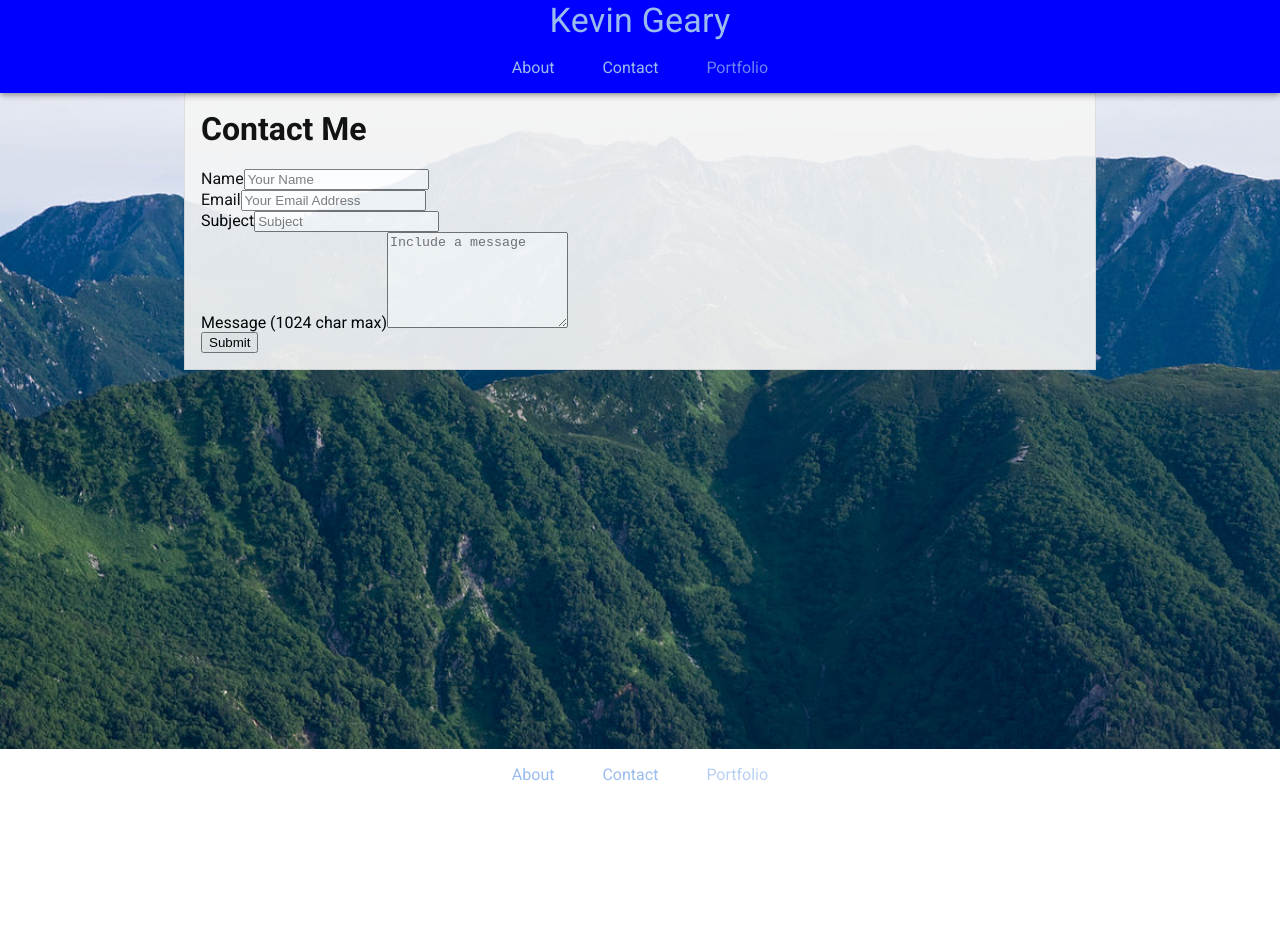
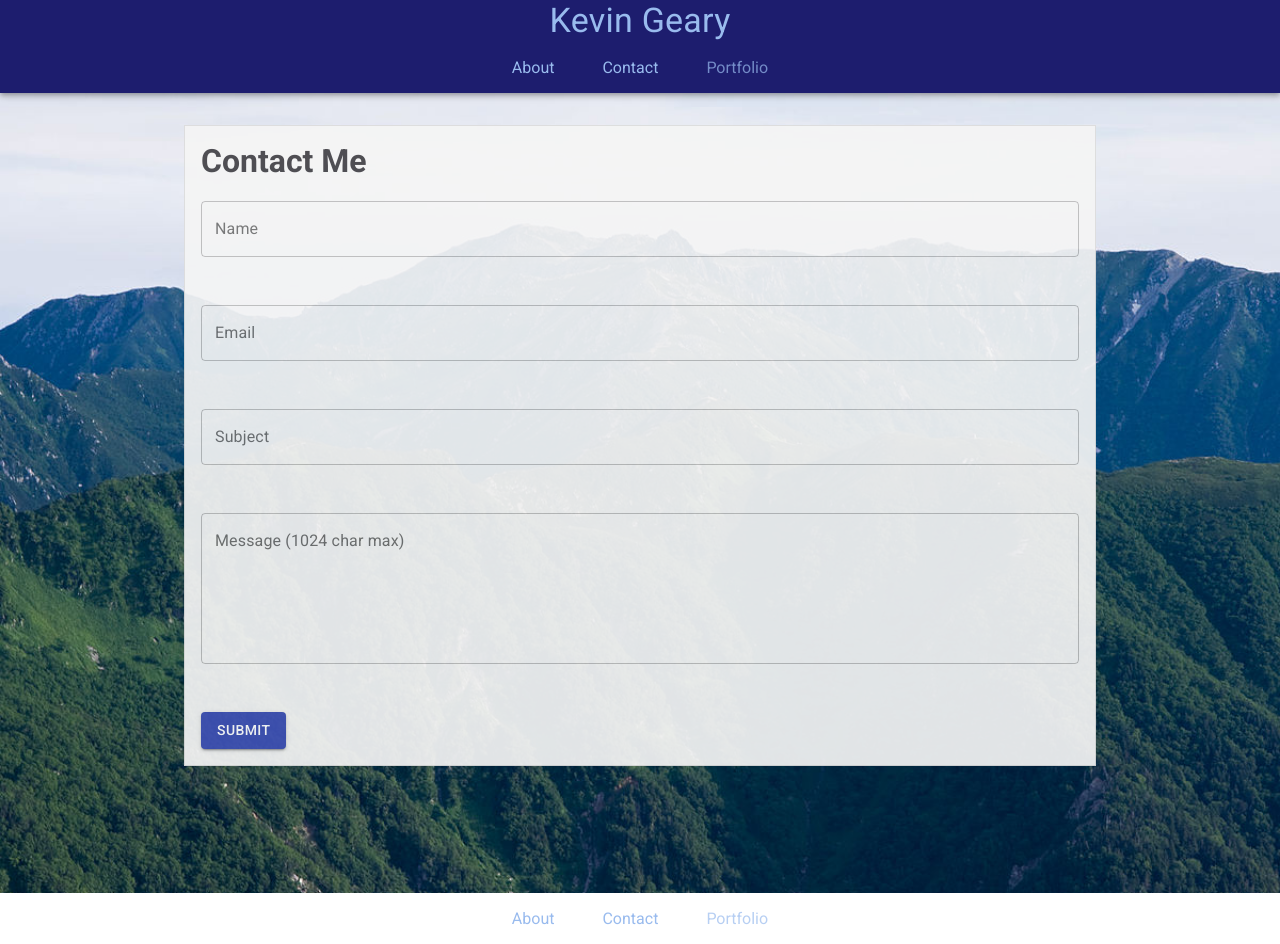
Before and after one commit to kgeary/heroku-portfolio, a React (Create React App) app in the folder client/: page /contact in a window 1280 px wide. Before the commit the page ends 800 px from the top, so only its background shows below. Built offline with nearby package versions, Linux system fonts and the light colour scheme.

Commit message:
Contact page mostly styled

```diff
--- a/client/package.json
+++ b/client/package.json
@@ -8,6 +8,7 @@
     "@testing-library/jest-dom": "^4.2.4",
     "@testing-library/react": "^9.5.0",
     "@testing-library/user-event": "^7.2.1",
+    "axios": "^0.19.2",
     "prop-types": "^15.7.2",
     "react": "^16.13.0",
     "react-dom": "^16.13.0",
--- a/client/src/components/ContactForm/index.js
+++ b/client/src/components/ContactForm/index.js
@@ -1,70 +1,69 @@
 import React from "react";
+import { TextField, TextArea, Button } from "@material-ui/core";
+import submit from "./submit";
+import "./style.css";
 
 function ContactForm() {
 
-  const handleFormSubmit = (e) => {
-    e.preventDefault();
-    const email = document.getElementById("email").value.trim();
-    const name = document.getElementById("name").value.trim();
-    const subject = document.getElementById("subject").value.trim();
-    const message = document.getElementById("message").value.trim();
+  const variant = "outlined" // "outlined" : "filled" :
+  const className = "formField";
+  return (
+    <form>
+      <div className={className}>
+        <TextField
+          fullWidth
+          className={className}
+          id="name"
+          label="Name"
+          placeholder="Your Name"
+          variant={variant}
+        />
+      </div>
 
-    if (message.length < 3) {
-      document.getElementById("alert").textContent = "Message is too short";
-      return;
-    }
+      <div className={className}>
+        <TextField
+          fullWidth
+          className={className}
+          id="email"
+          label="Email"
+          placeholder="Your Email"
+          variant={variant}
+        />
+      </div>
+      <div className={className}>
+        <TextField
+          fullWidth
+          className={className}
+          id="subject"
+          label="Subject"
+          placeholder="Email Subject"
+          variant={variant}
+        />
+      </div>
 
-    if (!/^([a-z0-9_.-]+)@([\da-z.-]+)\.([a-z.]{2,6})$/i.test(email)) {
-      document.getElementById("alert").textContent = "You must specify a valid return email";
-      return;
-    }
+      <div className={className}>
+        <TextField
+          fullWidth
+          multiline
+          id="message"
+          label="Message (1024 char max)"
+          placeholder="Your Message"
+          rows={6}
+          maxLength={1024}
+          variant={variant}
+        />
+      </div>
 
-    window.emailjs.send(
-      "sendgrid",
-      "contact_template",
-      {
-        from_email: email,
-        from_name: name,
-        from_subject: subject,
-        from_message: message
-      }
-    )
-      .then(res => {
-        document.getElementById("alert").textContent = "Message Sent!";
-        document.getElementById("email").value = "";
-        document.getElementById("name").value = "";
-        document.getElementById("subject").value = "";
-        document.getElementById("message").value = "";
-      })
-      .catch(err => {
-        document.getElementById("alert").textContent = "Problem Sending Message";
-        console.log(err);
-      })
-  };
+      <Button
+        id="submit"
+        onClick={submit}
+        variant="contained"
+        color="primary"
+      >Submit
+      </Button>
 
-  return (
-    <div className="contact-container">
-      <form id="contact-form" name="contact-form">
-        <div className="form-group">
-          <label htmlFor="name">Name</label>
-          <input type="name" className="form-control" id="name" name="name" placeholder="Your Name" length="32" />
-        </div>
-        <div className="form-group">
-          <label htmlFor="email">Email</label>
-          <input type="email" className="form-control" id="email" name="email" placeholder="Your Email Address" length="32" />
-        </div>
-        <div className="form-group">
-          <label htmlFor="subject">Subject</label>
-          <input type="subject" className="form-control" id="subject" name="subject" placeholder="Subject" length="32" />
-        </div>
-        <div className="form-group">
-          <label htmlFor="message">Message (1024 char max)</label>
-          <textarea className="form-control" id="message" name="message" rows="6" placeholder="Include a message" length="1024"></textarea>
-        </div>
-        <button id="submit" type="submit" className="btn btn-info" onClick={handleFormSubmit}>Submit</button>
-        <span id="alert" role="alert" className="alert" />
-      </form>
-    </div >
+      <span id="alert" role="alert" className="alert" />
+    </form>
   );
 }
 
--- /dev/null
+++ b/client/src/components/ContactForm/style.css
@@ -0,0 +1,4 @@
+.formField {
+  display: block;
+  margin-bottom: 3rem;
+}
--- /dev/null
+++ b/client/src/components/ContactForm/submit.js
@@ -0,0 +1,35 @@
+import API from "../../utils/API";
+
+const submit = (e) => {
+  e.preventDefault();
+  const email = document.getElementById("email").value.trim();
+  const name = document.getElementById("name").value.trim();
+  const subject = document.getElementById("subject").value.trim();
+  const message = document.getElementById("message").value.trim();
+
+  if (message.length < 3) {
+    document.getElementById("alert").textContent = "Message is too short";
+    return;
+  }
+
+  if (!/^([a-z0-9_.-]+)@([\da-z.-]+)\.([a-z.]{2,6})$/i.test(email)) {
+    document.getElementById("alert").textContent = "You must specify a valid return email";
+    return;
+  }
+
+  API.sendEmail(email, name, subject, message)
+    .then(res => {
+      document.getElementById("alert").textContent = "Message Sent!";
+      document.getElementById("email").value = "";
+      document.getElementById("name").value = "";
+      document.getElementById("subject").value = "";
+      document.getElementById("message").value = "";
+    })
+    .catch(err => {
+      document.getElementById("alert").textContent = "Problem Sending Message";
+      console.log(err);
+    })
+};
+
+
+export default submit;
--- a/client/src/components/Nav/style.css
+++ b/client/src/components/Nav/style.css
@@ -4,7 +4,7 @@
 }
 
 .toolbar {
-  background-color: blue;
+  background-color: rgba(18, 18, 104, 0.95);
 }
 
 .navContainer {
@@ -21,6 +21,7 @@ nav {
   font-family: 'Merriweather', serif;
   font-size: 22px;
   color: #99bbee;
+  text-shadow: whitesmoke 1px 1px -1px;
 }
 
 .navLink {
--- a/client/src/components/Section/style.css
+++ b/client/src/components/Section/style.css
@@ -1,4 +1,5 @@
 .Section {
+  margin-top: 2rem;
   background-color: whitesmoke;
   opacity: 0.92;
   padding-top: 2rem;
@@ -18,11 +19,8 @@
 }
 
 .parallax {
-  /* The image used */
   background-image: url("./mountains.jpg");
-  /* Full height */
-  height: 70%;
-  /* Create the parallax scrolling effect */
+  height: 100%;
   background-attachment: fixed;
   background-position: center;
   background-repeat: no-repeat;
--- a/client/src/content/AboutContent/index.js
+++ b/client/src/content/AboutContent/index.js
@@ -32,19 +32,23 @@ function AboutContent(props) {
         BSE in Computer Engineering from the University of Michigan, Ann Arbor<br />
         Graduate University of Texas Full Stack Bootcamp
       </p>
-      <p style={{ display: "none" }}>
+      <p>
         I have experience with:
-        <ul class="skill-list">
+        <ul className="skill-list" style={{ display: "flex" }}>
+          <div style={{ marginRight: "3rem" }}>
             <li>HTML</li>
             <li>css</li>
             <li>javascript</li>
             <li>React</li>
             <li>node</li>
+          </div>
+          <div>
             <li>express</li>
             <li>jQuery</li>
             <li>MySQL</li>
             <li>MongoDb</li>
             <li>regEx</li>
+          </div>
         </ul>
       </p>
     </React.Fragment>
--- a/client/src/content/AboutContent/style.css
+++ b/client/src/content/AboutContent/style.css
@@ -1,6 +1,6 @@
 .profileImage {
   float: left;
-  width: 150px;
+  width: 200px;
   margin-right: 1rem;
   margin-bottom: 0.5rem;
   border-radius: 15px;
--- a/client/src/index.css
+++ b/client/src/index.css
@@ -9,6 +9,7 @@ body {
   font-family: 'Roboto', BlinkMacSystemFont, 'Segoe UI', 'Roboto', 'Oxygen', 'Ubuntu', 'Cantarell', 'Fira Sans', 'Droid Sans', 'Helvetica Neue', sans-serif;
   -webkit-font-smoothing: antialiased;
   -moz-osx-font-smoothing: grayscale;
+  color: rgb(66, 65, 70);
 }
 
 /* Sticky Footer */
@@ -27,7 +28,9 @@ body {
 /* Sticky Footer */
 
 .Footer {
+  display: relative;
   flex-shrink: 0;
+  z-index: 10;
 }
 
 code {
--- /dev/null
+++ b/client/src/utils/API.js
@@ -0,0 +1,9 @@
+import axios from "axios";
+
+const API = {
+  sendEmail: (from, name, subject, message) => {
+    return axios.post('/api/contact', { from, name, subject, message });
+  }
+};
+
+export default API;
```
Also changed, not shown: 1 other file (tests, documents, lock files or other folders). Lines whose indentation alone changed are shown as unchanged.
